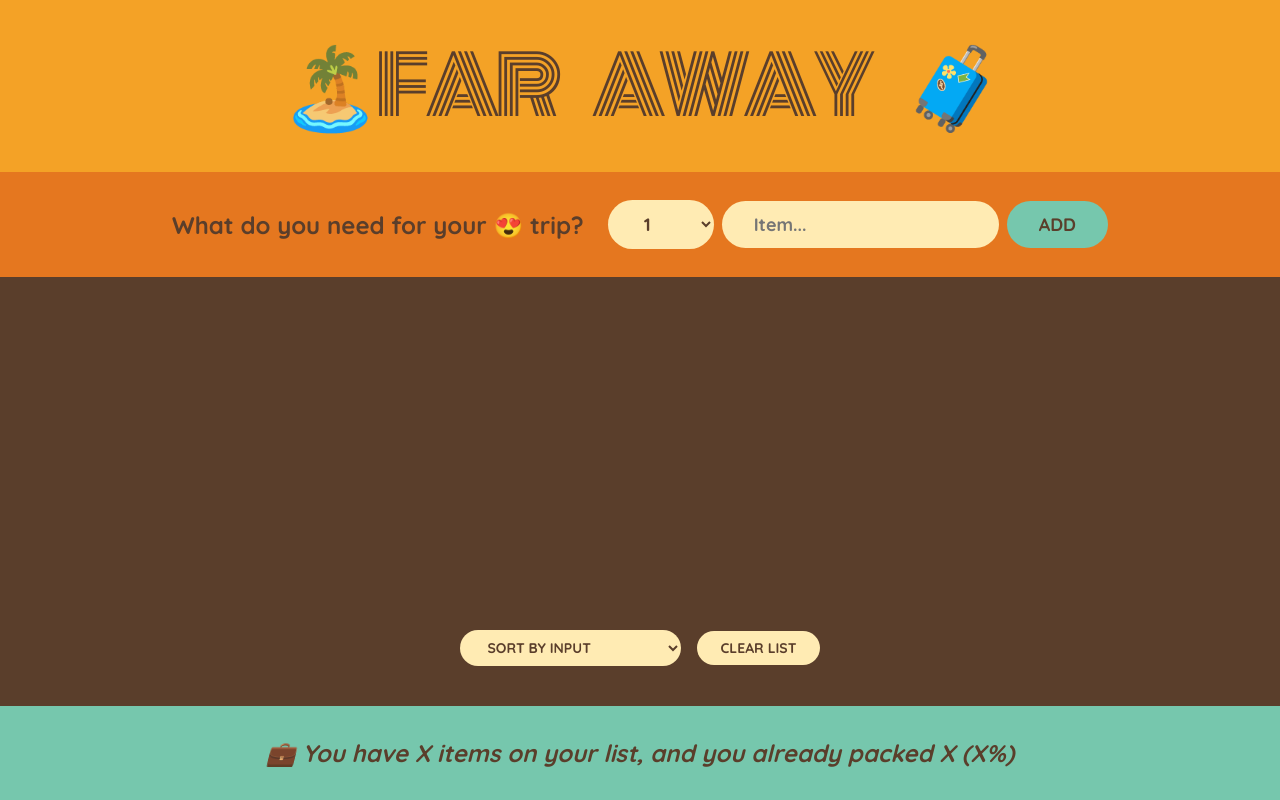
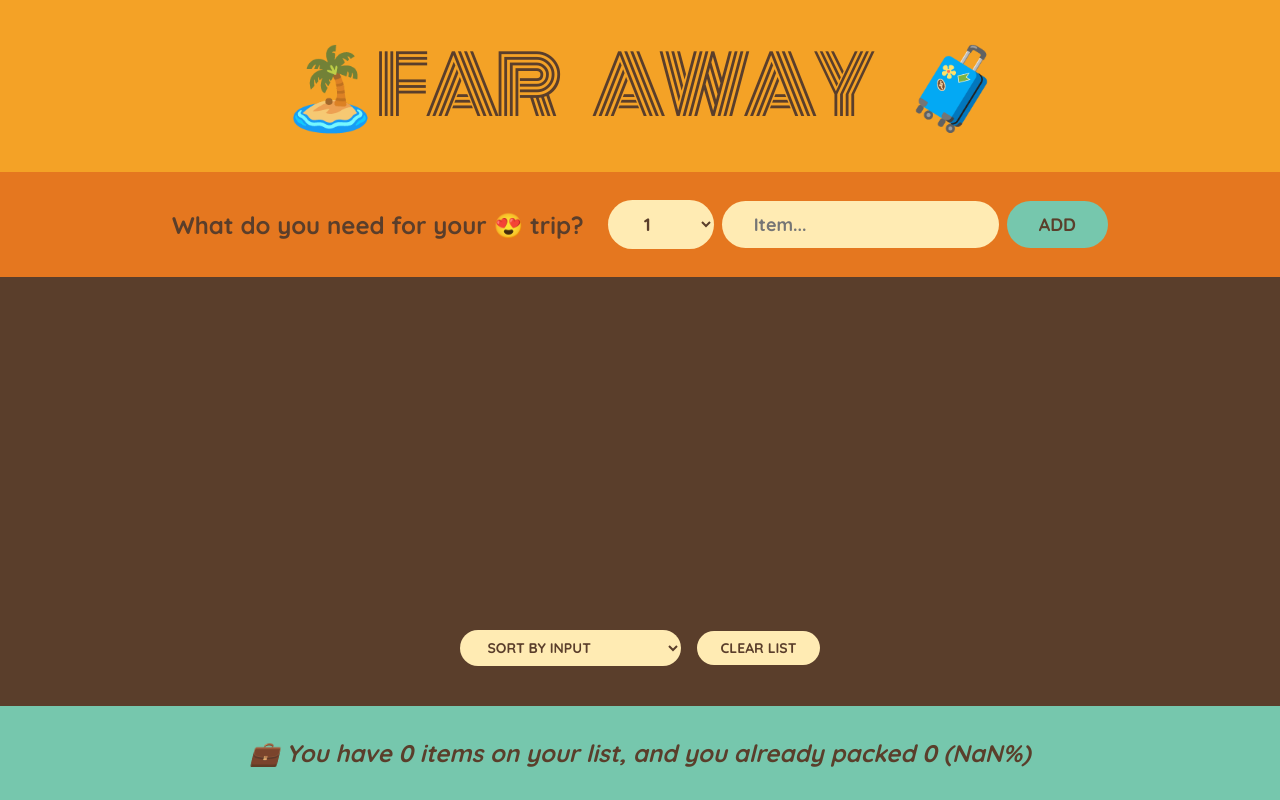
Before and after one commit to Orisabiyi/faraway, a React (Create React App) app: page / in a window 1280 px wide. Built offline with nearby package versions, Linux system fonts and the light colour scheme.

Commit message:
made the stats components dynamic, calculating the packed item in the list in quantity and percentage

```diff
--- a/src/components/App.js
+++ b/src/components/App.js
@@ -29,7 +29,8 @@ export default function App() {
         onToggleItem={handleToggleItem}
         onDeleteItem={handleDeleteItem}
       />
-      <Stats />
+
+      <Stats items={items} />
     </div>
   );
 }
--- a/src/components/Stats.js
+++ b/src/components/Stats.js
@@ -1,7 +1,14 @@
-export default function Stats() {
+export default function Stats({ items }) {
+  const itemLength = items.length;
+  const packedItem = items.filter((item) => item.packed).length;
+  const percent = Math.round((packedItem / itemLength) * 100);
+
   return (
     <footer className="stats">
-      <em>💼 You have X items on your list, and you already packed X (X%)</em>
+      <em>
+        💼 You have {itemLength} items on your list, and you already packed{" "}
+        {packedItem} ({percent}%)
+      </em>
     </footer>
   );
 }
```
